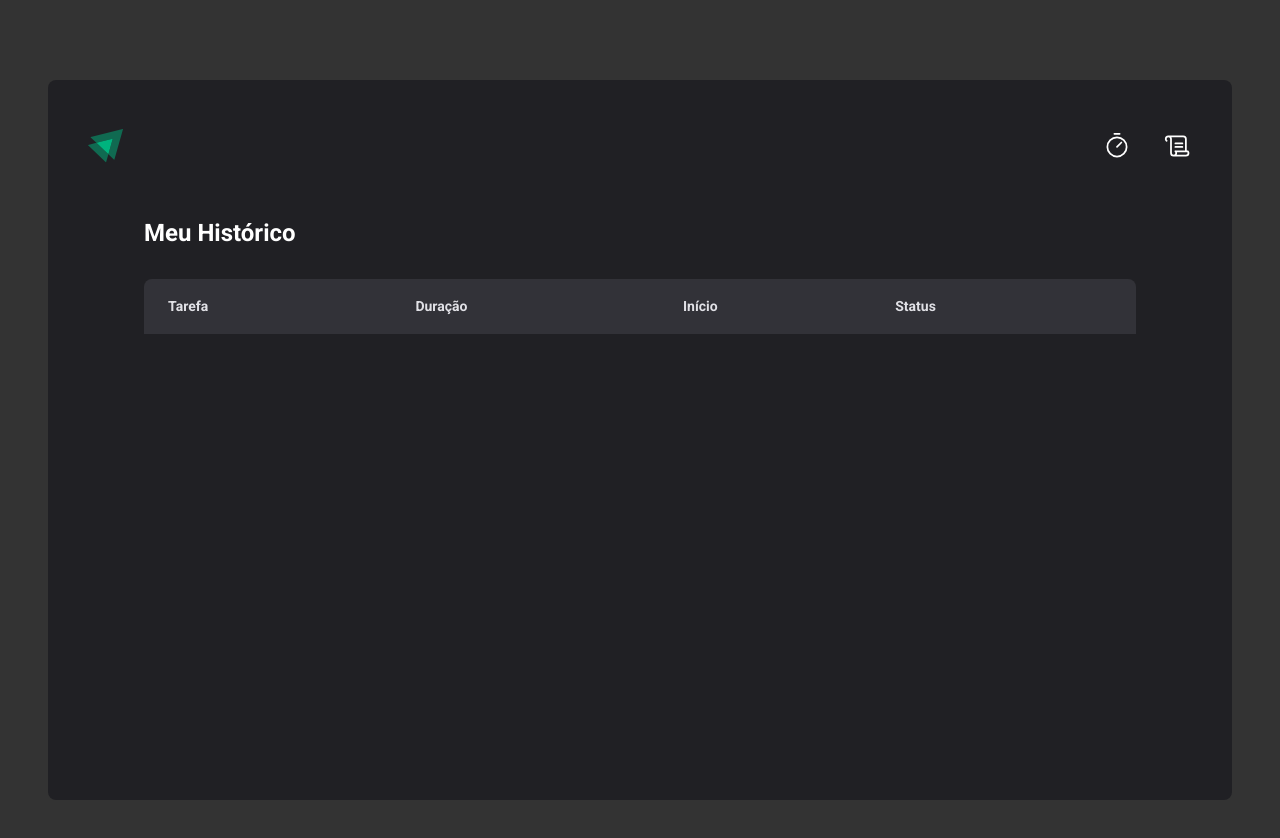
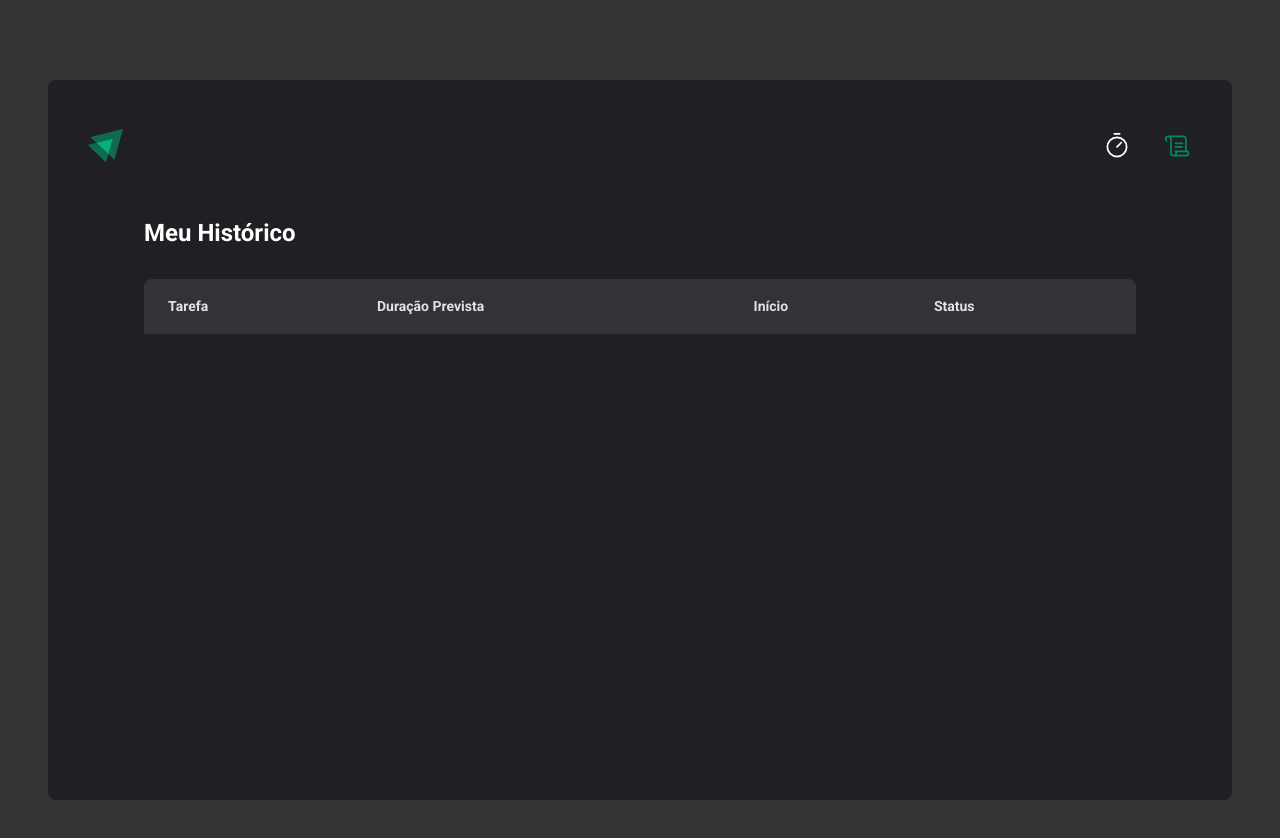
Before and after one commit to jeffmnb/TimerAppWeb, a React (Vite) app: page /history in a window 1280 px wide. Shown: the top 838 px of the page. Built offline with nearby package versions, Linux system fonts and the light colour scheme.

Commit message:
feat: desktop mode done

```diff
--- a/src/global/components/Header/Header.logic.tsx
+++ b/src/global/components/Header/Header.logic.tsx
@@ -7,5 +7,7 @@ export const useHeader = () => {
     navigate(destination)
   }
 
-  return { redirectTo }
+  const isPageSelected = (page: string) => location.pathname === page
+
+  return { redirectTo, isPageSelected }
 }
--- a/src/global/components/Header/Header.styles.ts
+++ b/src/global/components/Header/Header.styles.ts
@@ -1,6 +1,7 @@
 import { styled } from "styled-components"
 import Logo from "../../../assets/logo.svg"
 import { Timer, Scroll } from "@phosphor-icons/react"
+import { TimerIconProps } from "./Header.types"
 
 export const S = {
   Container: styled.div`
@@ -17,16 +18,26 @@ export const S = {
     display: flex;
     gap: 2.0938rem;
   `,
-  TimerIcon: styled(Timer).attrs({ size: 28 })`
+  TimerIcon: styled(Timer)
+    .withConfig({
+      shouldForwardProp: (prop) => prop !== "isActive",
+    })
+    .attrs({ size: 28 })<TimerIconProps>`
   cursor: pointer;
   transition: color 0.2s;
+  color: ${({ theme, isActive }) => isActive && theme.green_500};
   &:hover {
     color: ${({ theme }) => theme.green_500};
   }
 `,
-  ScrollIcon: styled(Scroll).attrs({ size: 28 })`
+  ScrollIcon: styled(Scroll)
+    .attrs({ size: 28 })
+    .withConfig({
+      shouldForwardProp: (prop) => prop !== "isActive",
+    })<TimerIconProps>`
     cursor: pointer;
     transition: color 0.2s;
+    color: ${({ theme, isActive }) => isActive && theme.green_500};
     &:hover {
       color: ${({ theme }) => theme.green_500};
     }
--- a/src/global/components/Header/Header.tsx
+++ b/src/global/components/Header/Header.tsx
@@ -3,13 +3,19 @@ import { S } from "./Header.styles"
 import { useHeader } from "./Header.logic"
 
 export const Header: React.FC = () => {
-  const { redirectTo } = useHeader()
+  const { redirectTo, isPageSelected } = useHeader()
   return (
     <S.Container>
       <S.Logo />
       <S.IconsContainer>
-        <S.TimerIcon onClick={() => redirectTo("/")} />
-        <S.ScrollIcon onClick={() => redirectTo("/history")} />
+        <S.TimerIcon
+          isActive={isPageSelected("/")}
+          onClick={() => redirectTo("/")}
+        />
+        <S.ScrollIcon
+          isActive={isPageSelected("/history")}
+          onClick={() => redirectTo("/history")}
+        />
       </S.IconsContainer>
     </S.Container>
   )
--- /dev/null
+++ b/src/global/components/Header/Header.types.ts
@@ -0,0 +1,3 @@
+export type TimerIconProps = {
+  isActive?: boolean
+}
--- a/src/pages/History/History.logic.tsx
+++ b/src/pages/History/History.logic.tsx
@@ -1,6 +1,17 @@
+import { formatDistanceToNow } from "date-fns"
 import { getTimerStore } from "../../store"
+import { ptBR } from "date-fns/locale"
 
 export const useHistoryPage = () => {
   const { history } = getTimerStore()
-  return { history }
+
+  const formatCycleBeginDate = (date: Date) => {
+    return formatDistanceToNow(date, { addSuffix: true, locale: ptBR })
+  }
+
+  const formatDurationCycle = (time: number) => {
+    return `${time} minutos`
+  }
+
+  return { history, formatCycleBeginDate, formatDurationCycle }
 }
--- a/src/pages/History/History.screen.tsx
+++ b/src/pages/History/History.screen.tsx
@@ -4,7 +4,8 @@ import { useHistoryPage } from "./History.logic"
 import { Render } from "../../global/components/Render/Render"
 
 export const History: React.FC = () => {
-  const { history } = useHistoryPage()
+  const { history, formatCycleBeginDate, formatDurationCycle } =
+    useHistoryPage()
 
   return (
     <S.Container>
@@ -14,7 +15,7 @@ export const History: React.FC = () => {
           <S.Thead>
             <S.Tr>
               <S.Th>Tarefa</S.Th>
-              <S.Th>Duração</S.Th>
+              <S.Th>Duração Prevista</S.Th>
               <S.Th>Início</S.Th>
               <S.Th>Status</S.Th>
             </S.Tr>
@@ -24,8 +25,8 @@ export const History: React.FC = () => {
               <Render.If isTrue={!!taskname} key={id}>
                 <S.Tr>
                   <S.Td>{taskname}</S.Td>
-                  <S.Td>{cycleTime}</S.Td>
-                  <S.Td>{startTime.toString()}</S.Td>
+                  <S.Td>{formatDurationCycle(cycleTime)}</S.Td>
+                  <S.Td>{formatCycleBeginDate(startTime)}</S.Td>
                   <S.Td>
                     <S.Status status={status} />
                   </S.Td>
--- a/src/pages/Home/Home.logic.tsx
+++ b/src/pages/Home/Home.logic.tsx
@@ -6,6 +6,7 @@ import {
   formDefaultValues,
   formSchema,
   getCycleAndUpdateStatus,
+  getSecondsPassed,
   returnCycleTime,
 } from "./Home.utils"
 import { useCallback, useEffect, useState } from "react"
@@ -21,9 +22,7 @@ export const useHomePage = () => {
   const { setHistory, setCurrentCycle, currentCycle, history } = getTimerStore()
 
   const [cycleList, setCycleList] = useState<Cycle[]>(history)
-  const [secondsPassed, setSecondsPassed] = useState<number>(
-    differenceInSeconds(new Date(), currentCycle?.startTime || 0),
-  )
+  const [secondsPassed, setSecondsPassed] = useState<number>(getSecondsPassed())
 
   const handleCreateNewCycle = ({ cycleTime, taskname }: FormSchemaOutput) => {
     const newCycle: Cycle = {
@@ -53,7 +52,11 @@ export const useHomePage = () => {
   }
 
   const provideCycleTime = useCallback(() => {
-    return returnCycleTime(cycleList, currentCycle, secondsPassed)
+    return returnCycleTime(
+      cycleList,
+      currentCycle,
+      secondsPassed > 0 ? secondsPassed : 0,
+    )
   }, [currentCycle, cycleList, secondsPassed])
 
   useEffect(() => {
@@ -64,6 +67,7 @@ export const useHomePage = () => {
           new Date(),
           currentCycle.startTime,
         )
+
         setSecondsPassed(timeHasPassed)
         if (provideCycleTime()?.secondsAmount === 1) {
           return getCycleAndUpdateStatus("finished")
--- a/src/pages/Home/Home.utils.ts
+++ b/src/pages/Home/Home.utils.ts
@@ -1,12 +1,13 @@
 import * as zod from "zod"
 import { Cycle, FormSchemaInput, StatusCycle } from "./Home.types"
 import { getTimerStore } from "../../store"
+import { differenceInSeconds } from "date-fns"
 
 export const formSchema = zod.object({
   taskname: zod.string().min(1, "Informe a tarefa"),
   cycleTime: zod
     .number({ message: "Ciclo obrigatório" })
-    .min(0.1, "Ciclo deve ter ao menos 1 minuto")
+    .min(2, "Ciclo deve ter ao menos 2 minutos")
     .max(60, "Ciclo deve ter no máximo 60 minutos"),
 })
 
@@ -21,13 +22,10 @@ export const returnCycleTime = (
   secondsPassed: number,
 ) => {
   const activeCycle = cycleList.find(({ id }) => id === actualActiveCycle?.id)
-
   const totalSeconds = activeCycle ? activeCycle.cycleTime * 60 : 0
   const currentSeconds = activeCycle ? totalSeconds - secondsPassed : 0
-
   const minutesAmount = Math.floor(currentSeconds / 60)
   const secondsAmount = currentSeconds % 60
-
   const finalMinutes = String(minutesAmount).padStart(2, "0")
   const finalSeconds = String(secondsAmount).padStart(2, "0")
 
@@ -51,3 +49,10 @@ export const getCycleAndUpdateStatus = (statusToUpdate: StatusCycle) => {
   setHistory(historyUpdated)
   setCurrentCycle(null)
 }
+
+export const getSecondsPassed = () => {
+  const { currentCycle } = getTimerStore()
+  return currentCycle
+    ? differenceInSeconds(new Date(), currentCycle?.startTime)
+    : 0
+}
```
Lines whose indentation alone changed are shown as unchanged.
